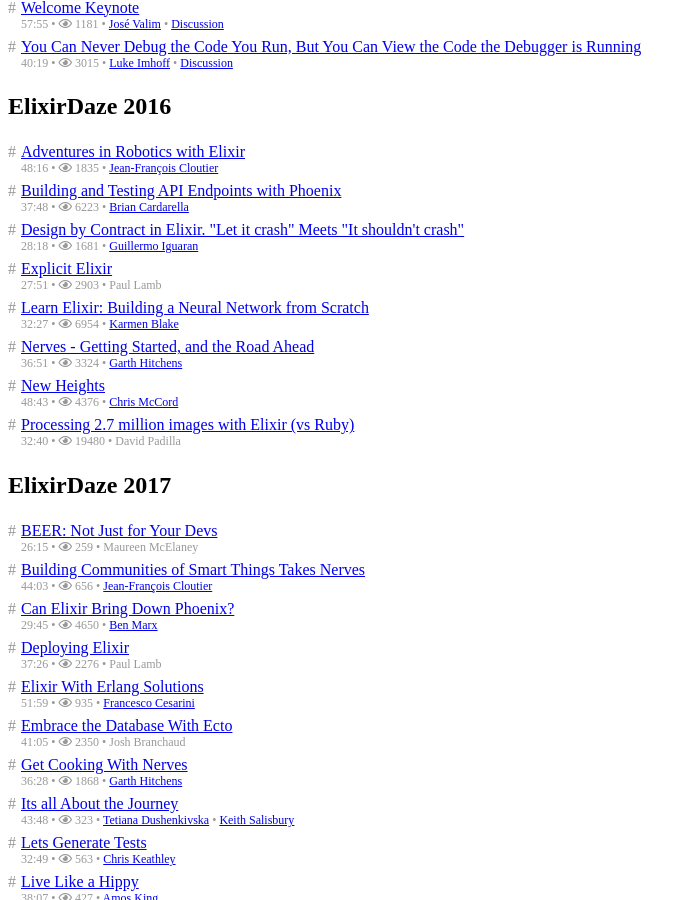
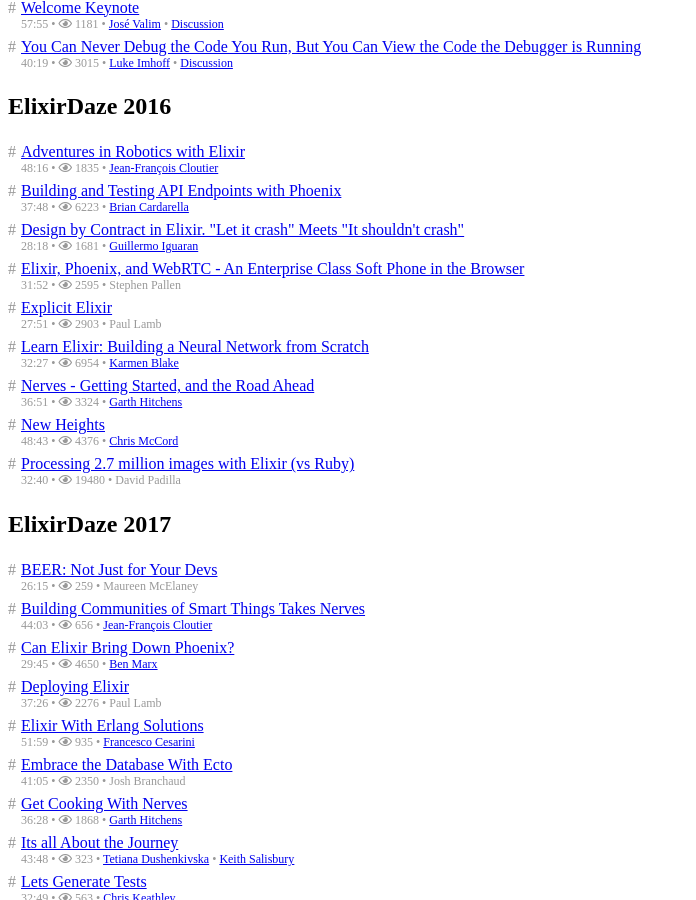
Before and after one commit to gmile/everyelixirvideo.page, a Jekyll site: the page built from index.html, in a window 1280 px wide and 900 px high, scrolled down 18286 px. Shown: the whole window, without its empty margins (0-696 px from the left). Built offline with Jekyll 4.4.1, drawn with Linux system fonts in a browser that asks for light colours; nearby versions of some CDN libraries; some of the changed text lies outside the part shown.

Commit message:
Add missing talk

```diff
--- a/_data/elixirdaze_2016.yaml
+++ b/_data/elixirdaze_2016.yaml
@@ -55,3 +55,10 @@
   conference: elixirdaze_2016
   video_view_count: 4376
   video_duration_seconds: 2923
+- video_id: E6RTBlO9TZQ
+  talk_title: Elixir, Phoenix, and WebRTC - An Enterprise Class Soft Phone in the Browser
+  speakers:
+  - stephen_pallen
+  conference: elixirdaze_2016
+  video_view_count: 2595
+  video_duration_seconds: 1912
```
